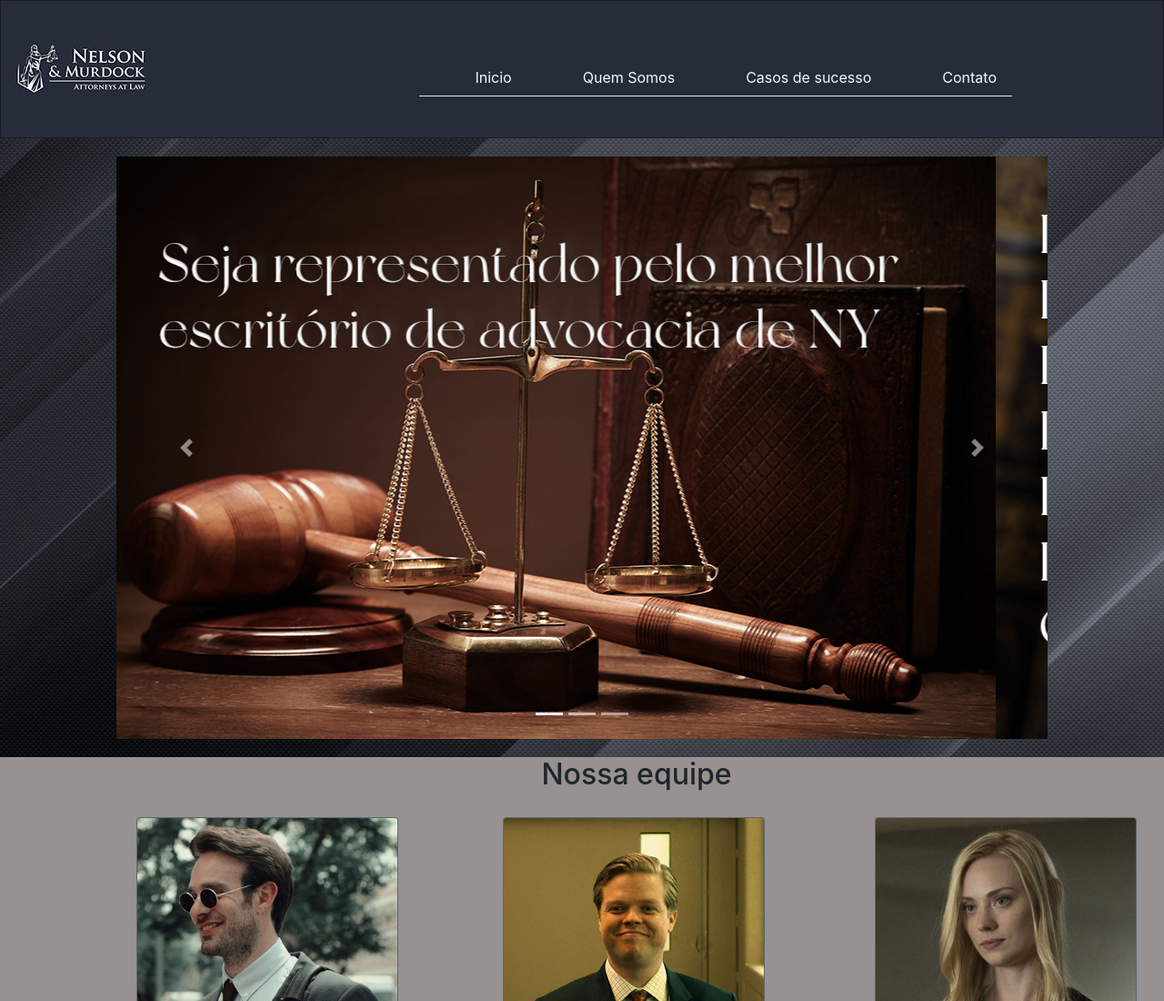
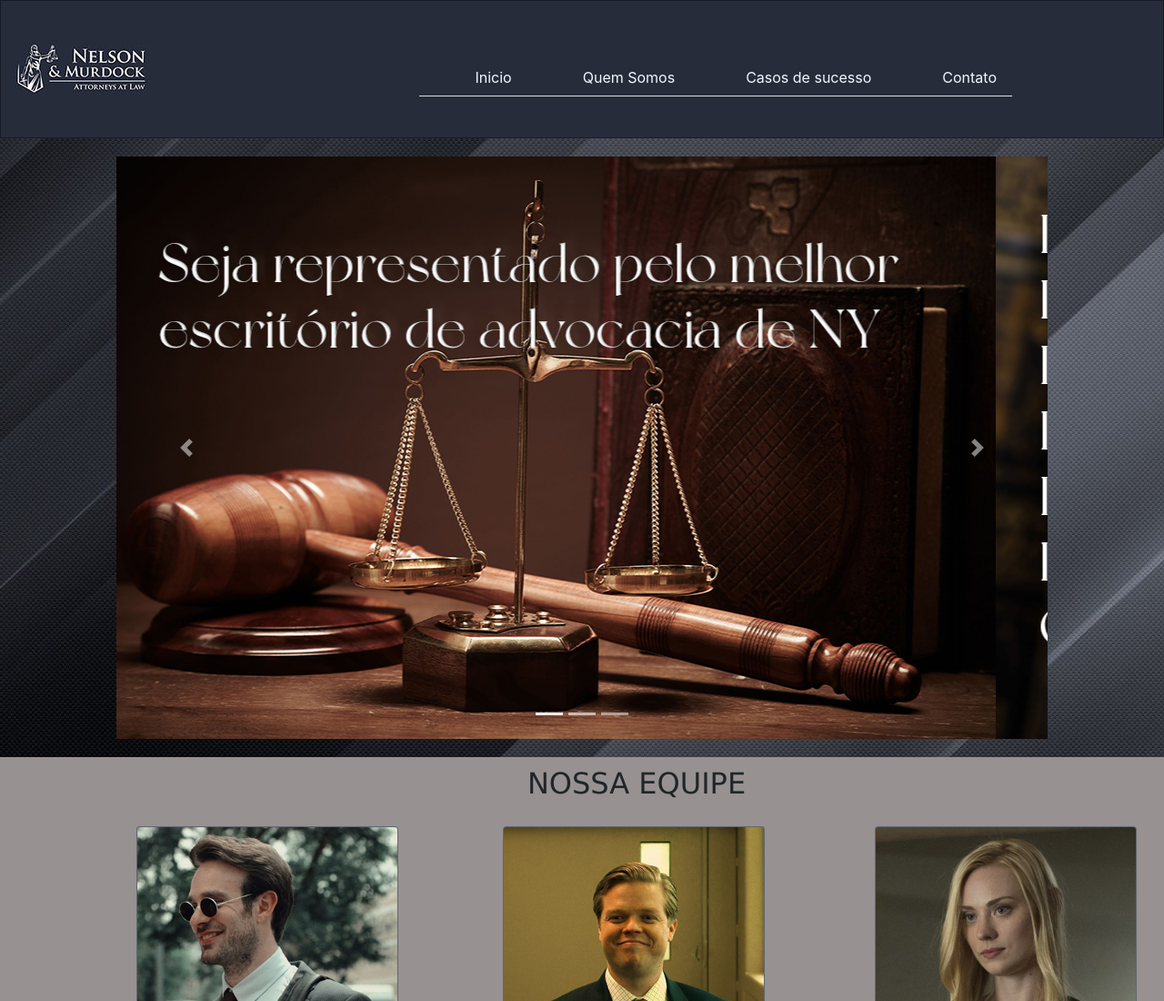
Before and after one commit to Marlon-Alberto/Nelson-Murdock, a plain HTML site: page Index.html in a window 1280 px wide. Shown: the top 1100 px of the page at 91% size. Drawn offline with nearby package versions, Linux system fonts and the light colour scheme.

Commit message:
N&M V1.1

```diff
--- a/estilo.css
+++ b/estilo.css
@@ -39,6 +39,13 @@ header{
 
 /*-----------------------------Corpo do site
 ----------------------------------------------*/
+h2{
+    text-transform: uppercase;
+    font-family: 'Lucida Sans', 'Lucida Sans Regular', 'Lucida Grande', 'Lucida Sans Unicode', Geneva, Verdana, sans-serif;
+    padding-top: 10px;
+}
+
+
 
 #seçao-1{
     width: 1024px;
@@ -85,7 +92,7 @@ header{
 }
 
 .card{
-    height: 635.59px;
+    height: 640.59px;
 
 }
 
```
Also changed, not shown: 3 other files.
